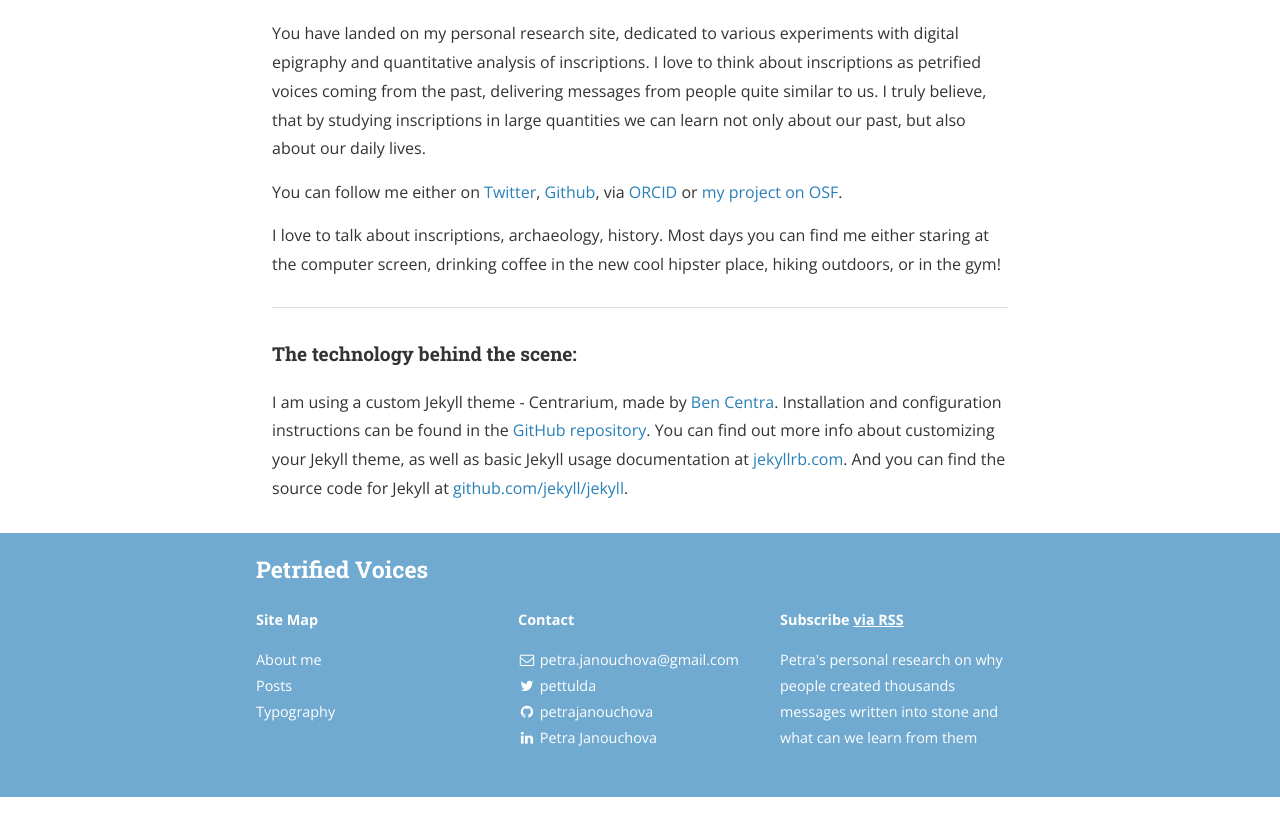
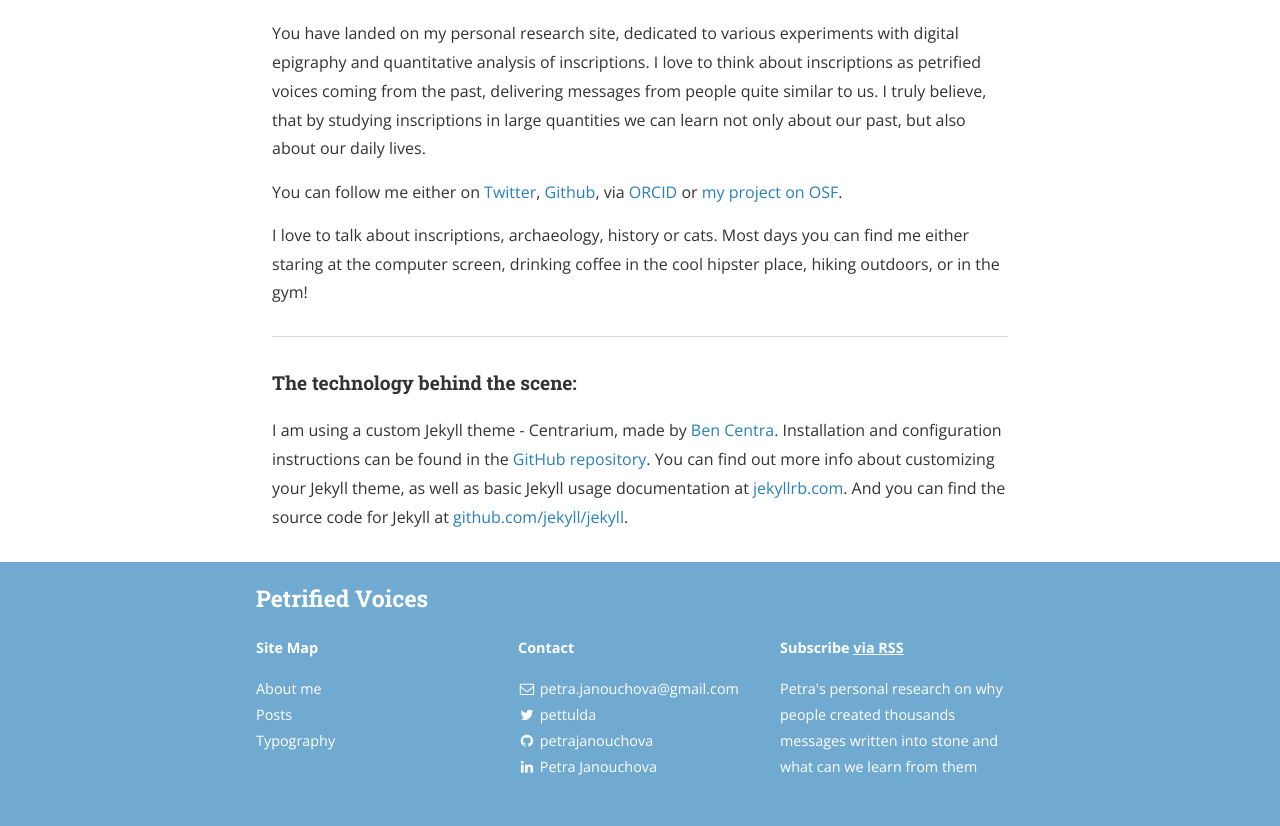
Before and after one commit to petrifiedvoices/petrifiedvoices.github.io, a Jekyll site: the page built from about.md, in a window 1280 px wide. Shown: the part 501-1327 px from the top of the page. Built offline with Jekyll 4.4.1, drawn with Linux system fonts in a browser that asks for light colours; nearby versions of some CDN libraries; before the commit the page ends 1298 px from its top, so only the background shows below that.

Commit message:
about me

```diff
--- a/about.md
+++ b/about.md
@@ -12,7 +12,7 @@
 
 You can follow me either on [Twitter](https://twitter.com/pettulda), [Github](https://github.com/petrajanouchova), via [ORCID](https://orcid.org/0000-0002-6349-0540) or [my project on OSF](https://osf.io/fjnw5/).
 
-I love to talk about inscriptions, archaeology, history. Most days you can find me either staring at the computer screen, drinking coffee in the new cool hipster place, hiking outdoors, or in the gym!
+I love to talk about inscriptions, archaeology, history or cats. Most days you can find me either staring at the computer screen, drinking coffee in the cool hipster place, hiking outdoors, or in the gym!
 
 ---
 
```
